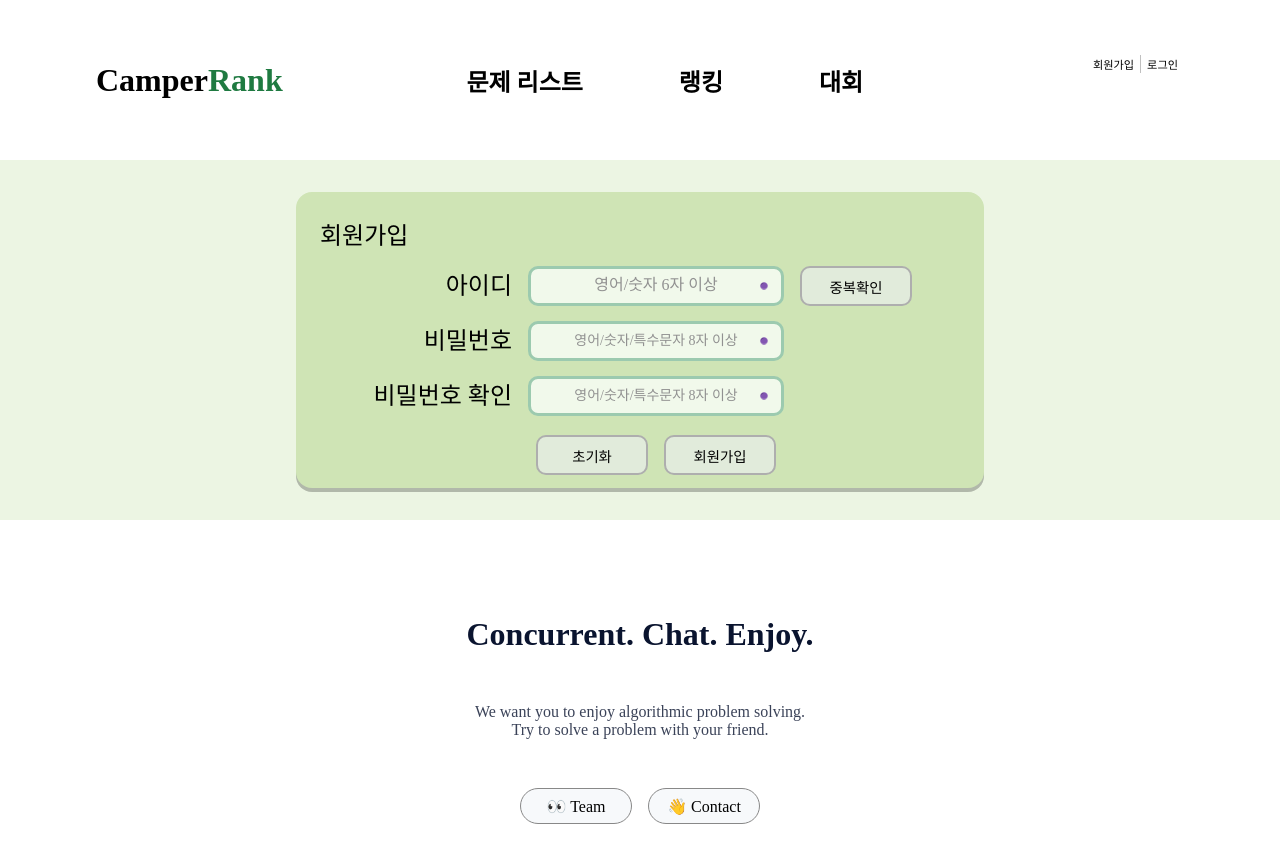
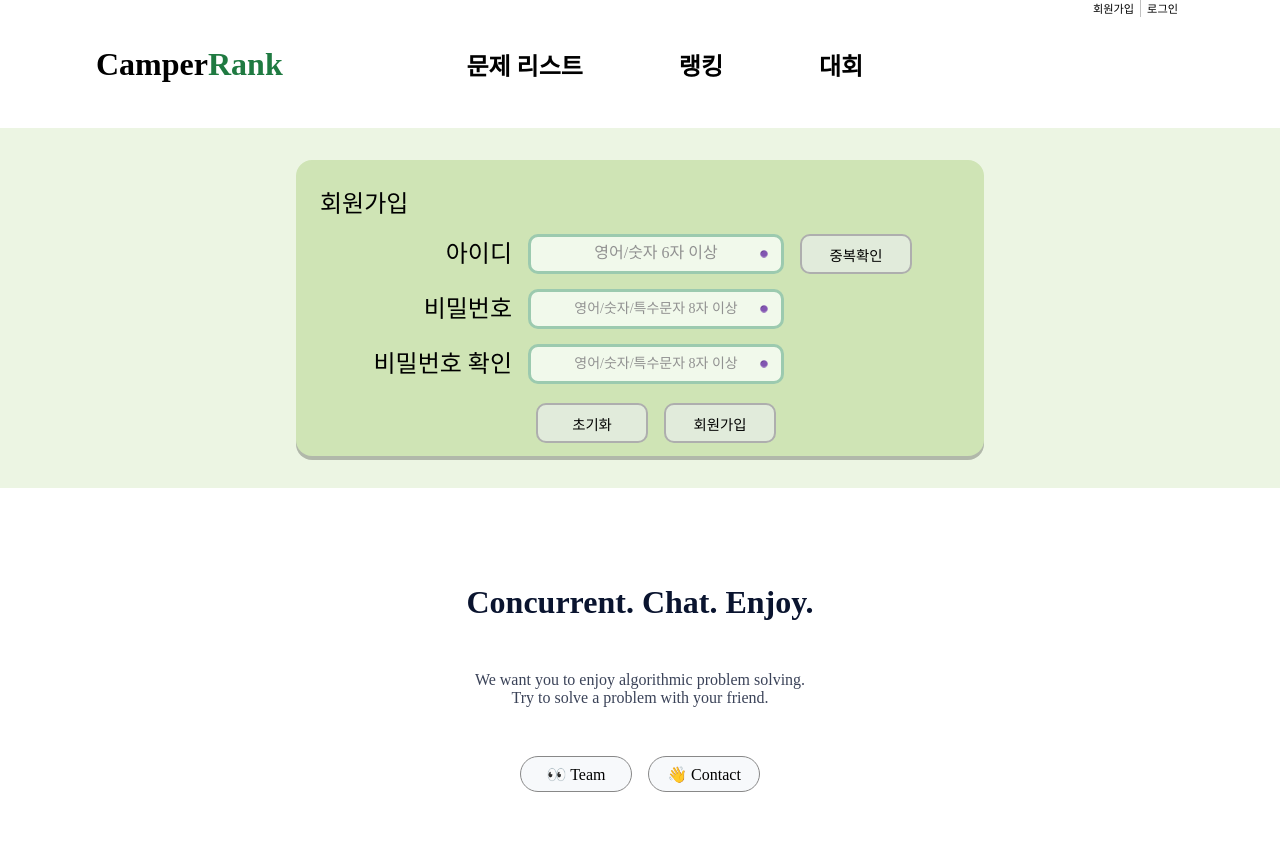
Before and after one commit to boostcampwm-2022/Web31-CamperRank, a React (Vite) app in the folder frontend/: page /signup in a window 1280 px wide. Shown: the top 862 px of the page. Built offline with nearby package versions, Linux system fonts and the light colour scheme; no server answers.

Commit message:
feat: 헤더 사이즈 조정

```diff
--- a/frontend/src/components/SignIn/InputForm.tsx
+++ b/frontend/src/components/SignIn/InputForm.tsx
@@ -42,6 +42,7 @@ export const InputForm = () => {
         alert('로그인에 실패하였습니다.');
       }).catch((e) => {
       setLoading(false);
+      alert('로그인에 실패하였습니다.');
       console.log(e);
     });
   }, [id, password, requestURL]);
--- a/frontend/src/pages/SignIn.tsx
+++ b/frontend/src/pages/SignIn.tsx
@@ -17,7 +17,7 @@ const MainWrapper = styled.div`
 
 const HeaderWrapper = styled.div`
   width: 100%;
-  height: 160px;
+  height: 8rem;
   box-sizing: border-box;
 `;
 
--- a/frontend/src/pages/SignUp.tsx
+++ b/frontend/src/pages/SignUp.tsx
@@ -14,7 +14,7 @@ const MainWrapper = styled.div`
 
 const HeaderWrapper = styled.div`
   width: 100%;
-  height: 10rem;
+  height: 8rem;
 `;
 
 const ContentWrapper = styled.div`
--- a/frontend/src/styles/MainHeader.style.tsx
+++ b/frontend/src/styles/MainHeader.style.tsx
@@ -45,7 +45,7 @@ export const GreenMark = styled.mark`
 `;
 
 export const MenuContainer = styled.div`
-  margin-bottom: 2rem;
+  margin-bottom: 7rem;
 
   button {
     cursor: pointer;
```
Also changed, not shown: 1 other file (tests, documents, lock files or other folders).
